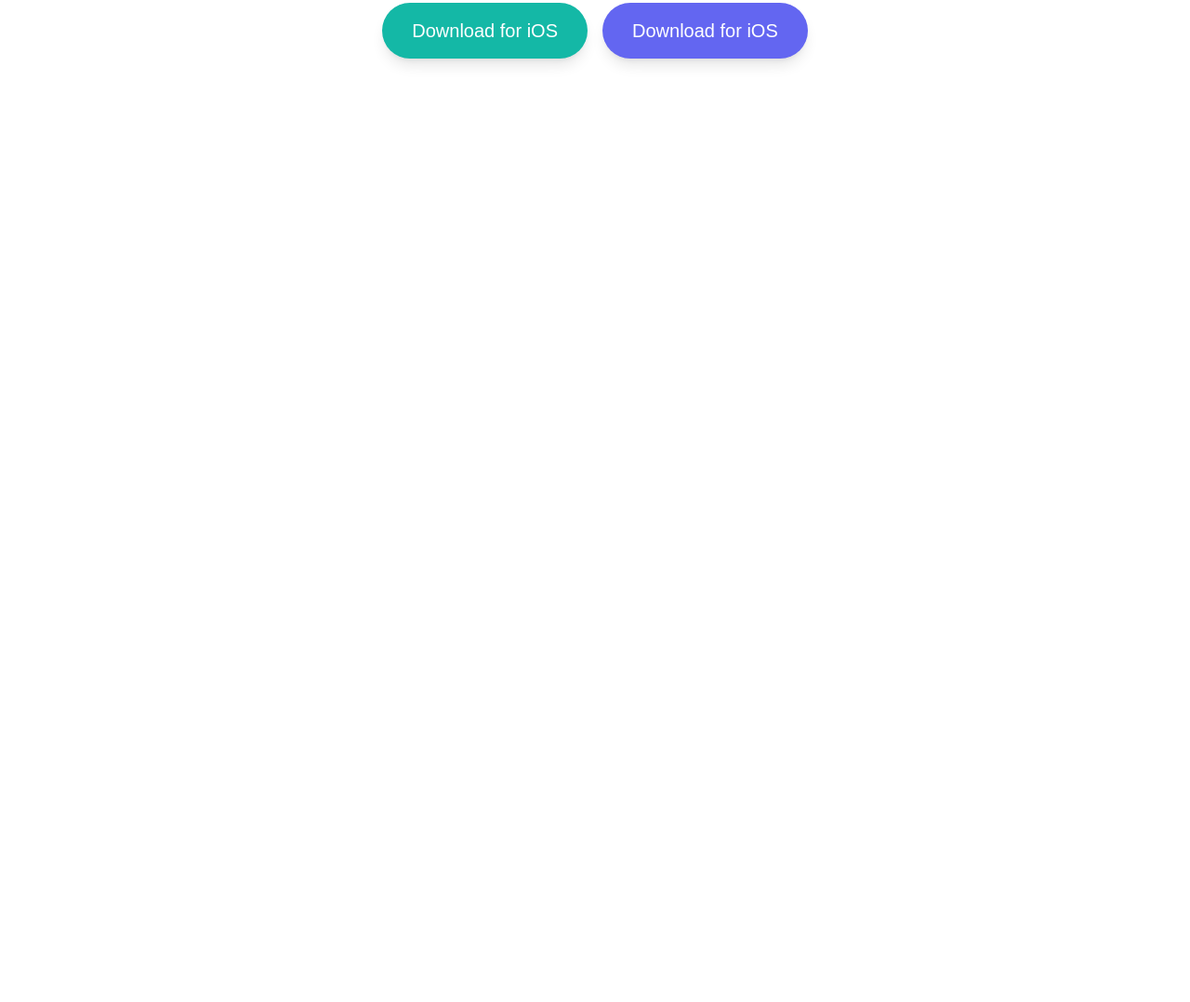
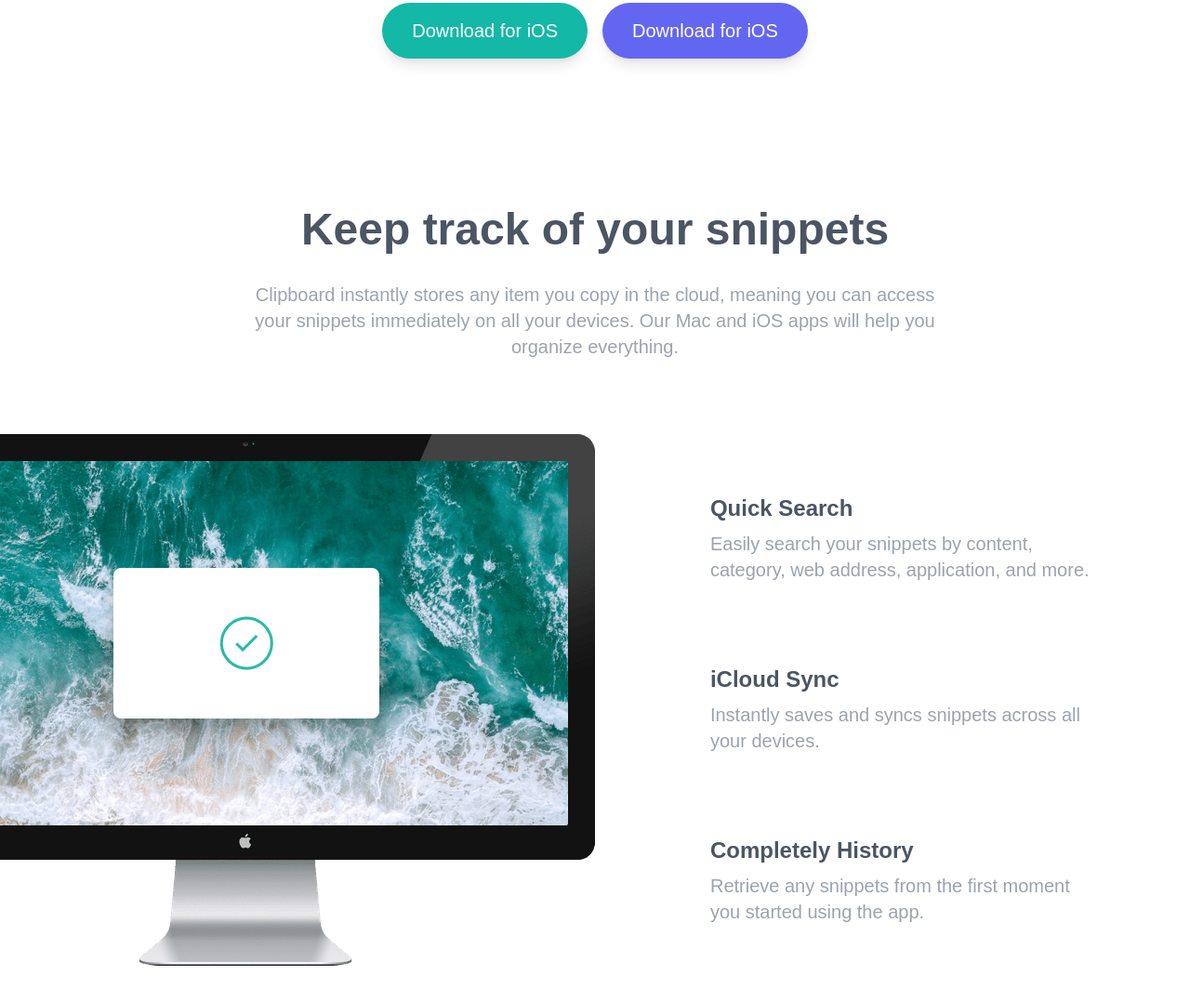
Before and after one commit to foyzan/clipboard-App, a website built with Vite: page index.html in a window 1280 px wide. Shown: the part 498-1576 px from the top of the page at 93% size. Before the commit the page ends 800 px from the top, so only its background shows below. Built offline with nearby package versions, Linux system fonts and the light colour scheme; a web font is replaced by a local one.

Commit message:
feature section done

```diff
--- a/index.html
+++ b/index.html
@@ -10,11 +10,11 @@
 
     <!-- hero section -->
      <section id="hero">
-        <div class="max-w-6xl  mx-auto text-center mb-40 px-10 pt-16">
+        <div class="section-container mb-40  pt-16">
 
             <img src="images/logo.svg" alt="logo" class="mx-auto my-16">
 
-            <h3 class="text-4xl mb-8 font-bold text-gray-600 md:text-5xl">A history of everything you copy</h3>
+            <h3 class="">A history of everything you copy</h3>
 
             <p class="max-w-3xl mx-auto text-gray-400 text-2xl mb-10">Clipboard allows you to track and organize everything you copy. Instantly access your clipboard on all your devices.</p>
 
@@ -28,5 +28,57 @@
         </div>
      </section>
 
+    <!-- Snippet section -->
+     <section id="snippet">
+        <div class="section-container my-20 ">
+            <h3 class="">Keep track of your snippets</h3>
+            <p class="max-w-3xl mx-auto text-gray-400 text-xl mb-10">Clipboard instantly stores any item you copy in the cloud, meaning you can access your snippets immediately on all your devices. Our Mac and iOS apps will help you organize everything.</p>
+        </div>
+     </section>
+
+     <!-- Feature section -->
+      <section id="feature">
+        <div class="section-container my-20">
+            <div class="relative flex flex-col md:flex-row md:space-x-32">
+                <!-- Image  -->
+                 <div class="md:w-1/2">
+                    <img src="images/image-computer.png" alt="" class="md:absolute top-0 right-[50%]">
+                 </div>
+                <!-- Items container -->
+                 <div class="flex flex-col space-y-12 mt-16 mb-24 text-xl md:w-1/2 md:mb-60 md:text-left md:pl-16">
+                    <!-- item 1 -->
+                     <div>
+                        <h5 class="mb-2 text-2xl font-bold text-gray-600">
+                            Quick Search
+                        </h5>
+
+                        <p class="max-w-md mx-auto text-gray-400 mb-10">
+                            Easily search your snippets by content, category, web address, application, and more.
+                        </p>
+                     </div>
+                    <!-- item 2 -->
+                     <div>
+                        <h5 class="mb-2 text-2xl font-bold text-gray-600">
+                            iCloud Sync
+                        </h5>
+
+                        <p class="max-w-md mx-auto text-gray-400 mb-10">
+                            Instantly saves and syncs snippets across all your devices.
+                        </p>
+                     </div>
+                    <!-- item 3 -->
+                     <div>
+                        <h5 class="mb-2 text-2xl font-bold text-gray-600">
+                            Completely History
+                        </h5>
+
+                        <p class="max-w-md mx-auto text-gray-400 mb-10">
+                            Retrieve any snippets from the first moment you started using the app.
+                        </p>
+                     </div>
+                 </div>
+            </div>
+        </div>
+      </section>
 </body>
 </html>
--- a/main.css
+++ b/main.css
@@ -5,6 +5,18 @@
 @tailwind base;
 @tailwind components;
 @tailwind utilities;
+
+@layer base
+{
+    h3{
+        @apply text-4xl mb-8 font-bold text-gray-600 md:text-5xl;
+    }
+}
+
+.section-container
+{
+    @apply max-w-6xl  mx-auto text-center px-10;
+}
 
 body{
     background-image: url(images/bg-header-desktop.png);
```
